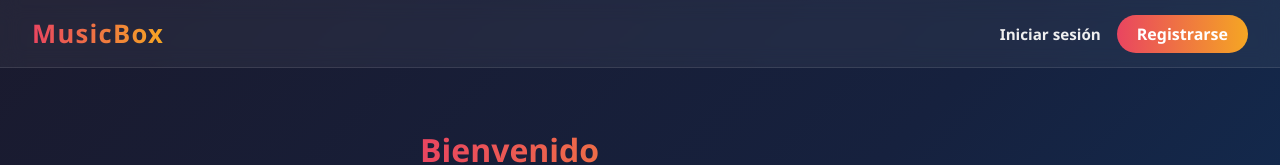
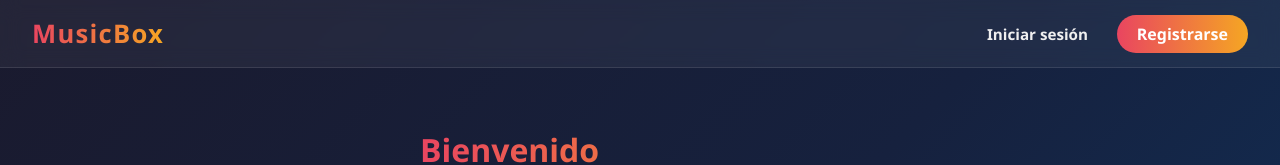
Before and after one commit to crislozanor05/front-proyectofinal, a React (Create React App) app: page /login in a window 1280 px wide. Shown: the top 165 px of the page. Built offline with nearby package versions, Linux system fonts and the light colour scheme; no server answers.

Commit message:
arreglos css cabecera

```diff
--- a/src/components/Cabecera.css
+++ b/src/components/Cabecera.css
@@ -30,6 +30,7 @@
 .cabecera__saludo {
   color: rgba(255, 255, 255, 0.6);
   font-size: 0.9rem;
+  padding: 2rem;
 }
 
 .cabecera__link {
@@ -39,6 +40,7 @@
   padding: 8px 16px;
   border-radius: 20px;
   transition: background 0.2s;
+  margin: 0.8rem;
 }
 
 .cabecera__link:hover {
```
